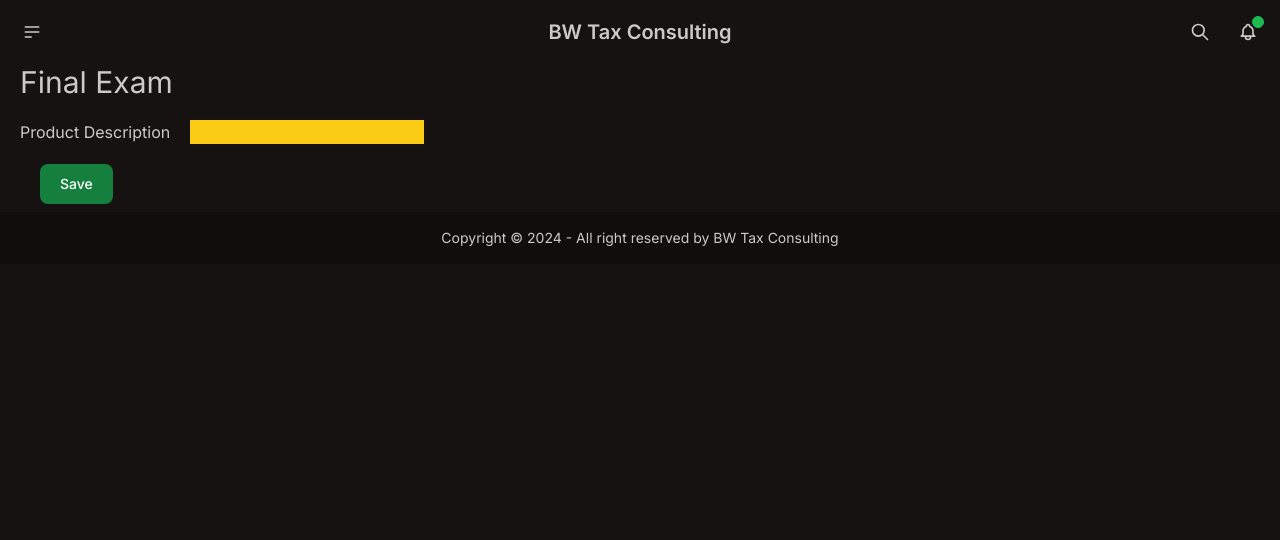
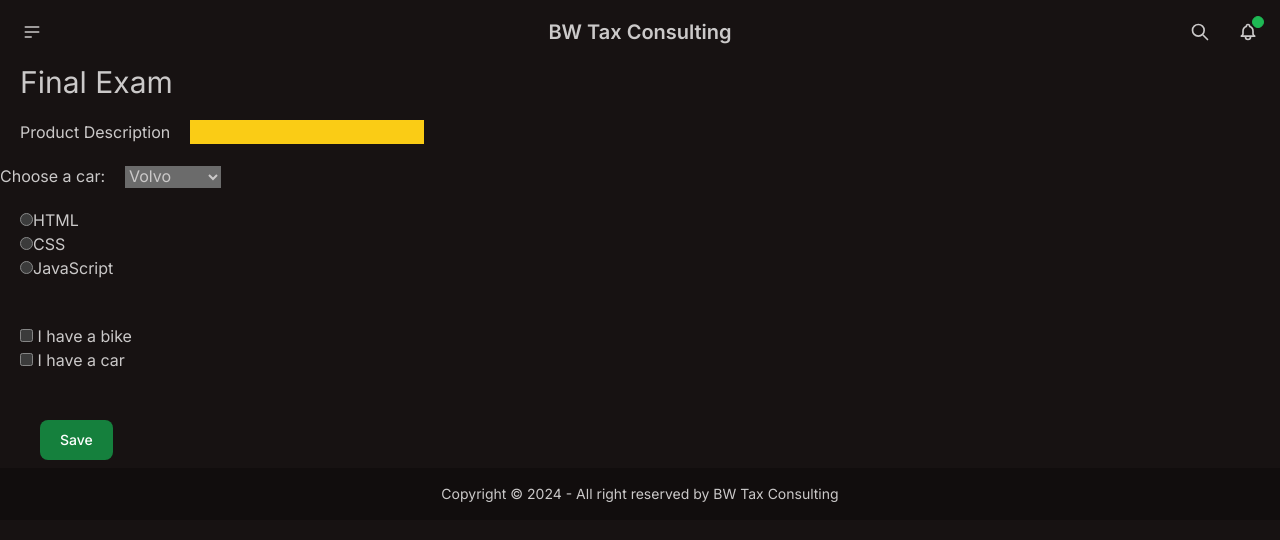
Before and after one commit to chrismartinez123987/exam_2, a Next.js app: page /final in a window 1280 px wide. Shown: the top 540 px of the page. Built offline with nearby package versions, Linux system fonts and the light colour scheme.

Commit message:
Completed Form

```diff
--- a/app/final/page.tsx
+++ b/app/final/page.tsx
@@ -9,6 +9,33 @@
         <input type="text" name="product" id="product" className="m-5 text-black
         bg-yellow-400 "/>
          <br/>
+         <label for="cars">Choose a car:</label>
+
+<select name="cars" className="mx-5" id="cars">
+  <option value="volvo">Volvo</option>
+  <option value="saab">Saab</option>
+  <option value="mercedes">Mercedes</option>
+  <option value="audi">Audi</option>
+</select>
+<br/>
+<div className="ml-5 mt-5">
+<input type="radio" id="html" name="fav_language" value="HTML"/>
+<label htmlFor="html">HTML</label><br/>
+<input type="radio" id="css" name="fav_language" value="CSS"/>
+<label htmlFor="css">CSS</label><br/>
+<input type="radio" id="javascript" name="fav_language" value="JavaScript"/>
+<label htmlFor="javascript">JavaScript</label>
+</div>
+<br/>
+<div className="ml-5 mt-5">
+<input type="checkbox" id="vehicle1" name="vehicle1" value="Bike"/>
+<label htmlFor="vehicle1"> I have a bike</label><br/>
+<input type="checkbox" id="vehicle2" name="vehicle2" value="Car"/>
+<label htmlFor="vehicle2"> I have a car</label>
+</div>
+<br/>
+<br/>
+
         <button className="focus:outline-none text-white bg-green-700 hover:bg-green-800 focus:ring-4 focus:ring-green-300
         font-medium rounded-lg text-sm px-5 py-2.5 me-2 mb-2 dark:bg-green-600 dark:hover:bg-green-700 dark:focus:ring-green-800 ml-10" type="submit">Save</button>
       </form>
```
